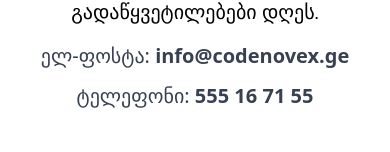
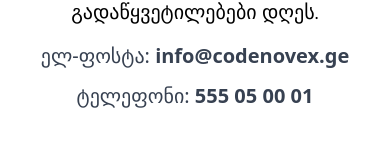
Before and after one commit to CodeNovexx/codenovex, a React (Vite) app: page / in a window 390 px wide. Shown: the part 5856-6008 px from the top of the page. Built offline with nearby package versions, Linux system fonts and the light colour scheme.

Commit message:
chore: update phone number in footer

```diff
--- a/src/components/Footer.tsx
+++ b/src/components/Footer.tsx
@@ -29,7 +29,7 @@
           <span className="font-bold">info@codenovex.ge</span>
         </a>
         <a href="tel:555 16 71 55">
-          {t("footer.PHONE")} <span className="font-bold"> 555 16 71 55</span>
+          {t("footer.PHONE")} <span className="font-bold"> 555 05 00 01</span>
         </a>
       </div>
       {/* <ul>
```
